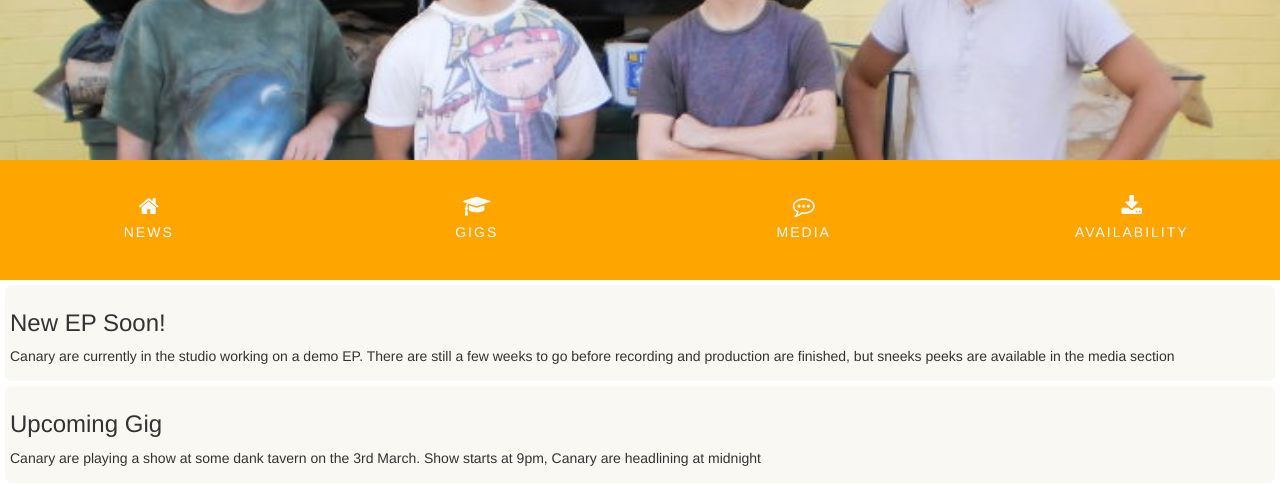
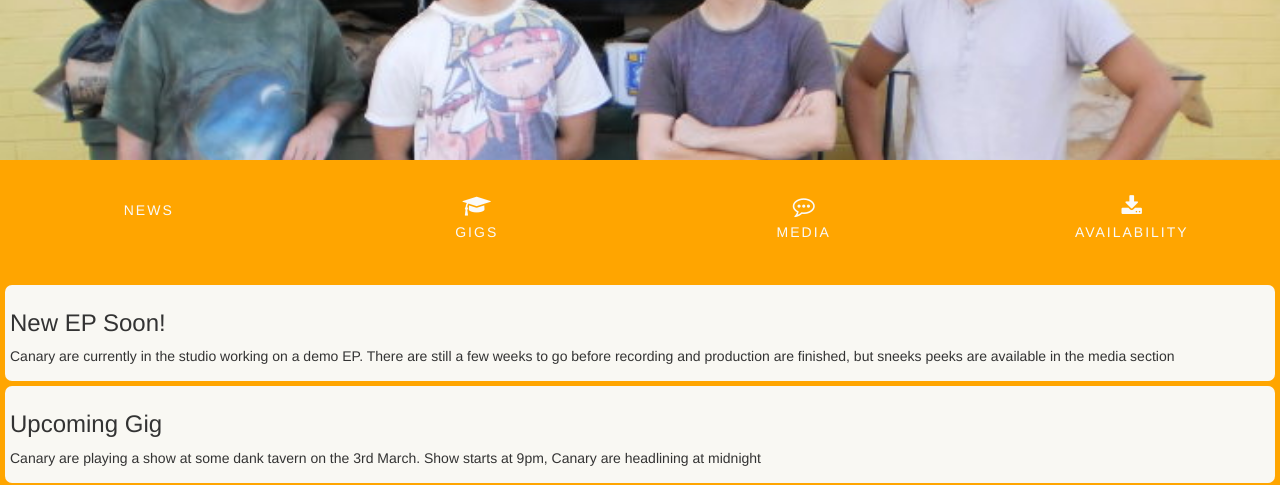
Before and after one commit to cronugs/canary-site, a plain HTML site: page index.html in a window 1280 px wide. Shown: the part 190-675 px from the top of the page. Drawn offline with nearby package versions, Linux system fonts and the light colour scheme.

Commit message:
news feed background colour

```diff
--- a/assets/css/style.css
+++ b/assets/css/style.css
@@ -111,8 +111,13 @@
     padding: 0;
 }
 
+.scrollable {
+    overflow-y: hidden;
+}
+
 .news-feed {
     margin: 0;
+    background-color: orange;
 }
 
 .news-block {
--- a/index.html
+++ b/index.html
@@ -24,7 +24,7 @@
         <nav class="row nav-row">
             <ul id="nav" class="list-inline clearfix">
                 <li class="col-xs-6 col-sm-3 ui-menu-color-home menuitem">
-                    <a href="index.html" class="hvr-sweep-to-bottom"><i class="fa fa-home" aria-hidden="true"></i><span>News</span></a>
+                    <a href="index.html" class="hvr-sweep-to-bottom"><i class="far fa-newspaper" aria-hidden="true"></i><span>News</span></a>
                 </li>
                 <li class="col-xs-6 col-sm-3 ui-menu-color-resume menuitem">
                     <a href="resume.html" class="hvr-sweep-to-bottom"><i class="fa fa-graduation-cap" aria-hidden="true"></i><span>Gigs</span></a>
```
